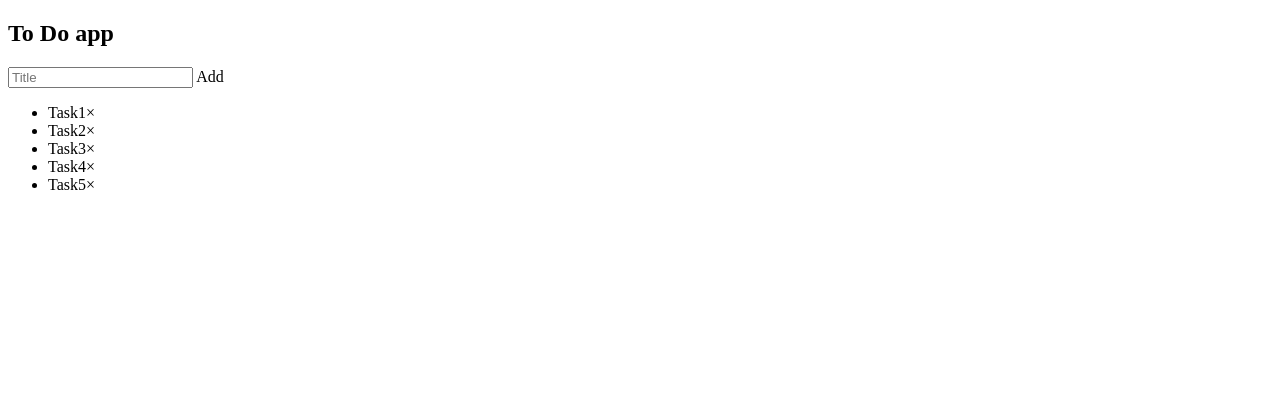
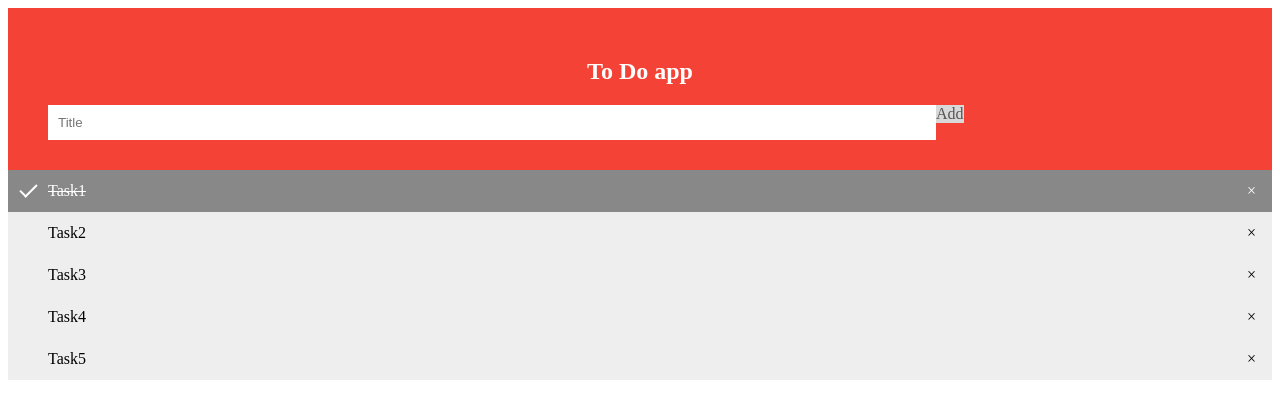
Before and after one commit to StasMartyshenko/ToDoList_2, a plain HTML site: page index.html in a window 1280 px wide. Drawn offline with Linux system fonts and the light colour scheme.

Commit message:
обновление css

```diff
--- a/index.html
+++ b/index.html
@@ -3,6 +3,7 @@
 <head>
 	<meta charset="UTF-8">
 	<title>Document</title>
+	<link rel="stylesheet" href="style.css">
 </head>
 <body>
 
@@ -19,7 +20,7 @@
 		<li>Task5</li>
 	</ul>
 
-	<script src="style.js"></script>
+	<script src="script.js"></script>
 
 </body>
 </html>
--- /dev/null
+++ b/style.css
@@ -0,0 +1,86 @@
+* {
+	box-sizing: border-box;
+}
+ul {
+	margin: 0;
+	padding: 0;
+}
+ul li {
+	cursor: pointer;
+	position: relative;
+	padding: 12px 8px 12px 40px;
+	background: #eee;
+	font-style: 18px;
+	transition: 0.2s;
+
+	-webkit-user-select: none;
+	-ms-user-select: none;
+	user-select: none;
+}
+ul li:nth-child (odd) {
+	background: #f9f9f9;
+}
+ul li:hover{
+	background: #ddd;
+}
+ul li.checked {
+	background: #888;
+	color: #fff;
+	text-decoration: line-through;
+}
+ul li.checked::before {
+	content: '';
+	position: absolute;
+	border-color: #fff;
+	border-style: solid;
+	border-width: 0 2px 2px 0;
+	top: 10px;
+	left: 16px;
+	transform: rotate(45deg);
+	height: 15px;
+	width: 7px;
+}
+.close {
+	position: absolute;
+	right: 0;
+	top: 0;
+	padding: 12px 16px 12px 16px;
+}
+
+.close:hover{
+	border-color: #f44336;
+	color: white;
+}
+.header {
+	background-color: #f44336;
+	padding: 30px 40px;
+	color: white;
+	text-align: center;
+}
+.header:after {
+	content: '';
+	display: table;
+	clear: both;
+}
+input {
+	border: none;
+	width: 75%;
+	padding: 10px;
+	float: left;
+	font-style: 16px;
+}
+.addBtn{
+	padding: 10px
+	width: 25%;
+	background: #d9d9d9;
+	color: #555;
+	float: left;
+	text-align: center;
+	font-size: 16px;
+	cursor: pointer;
+	transition: 0.3s;
+
+}
+.addBtn:hover{
+	border-color: #bbb;
+}
```
Also changed, not shown: script.js (renamed from style.js).
